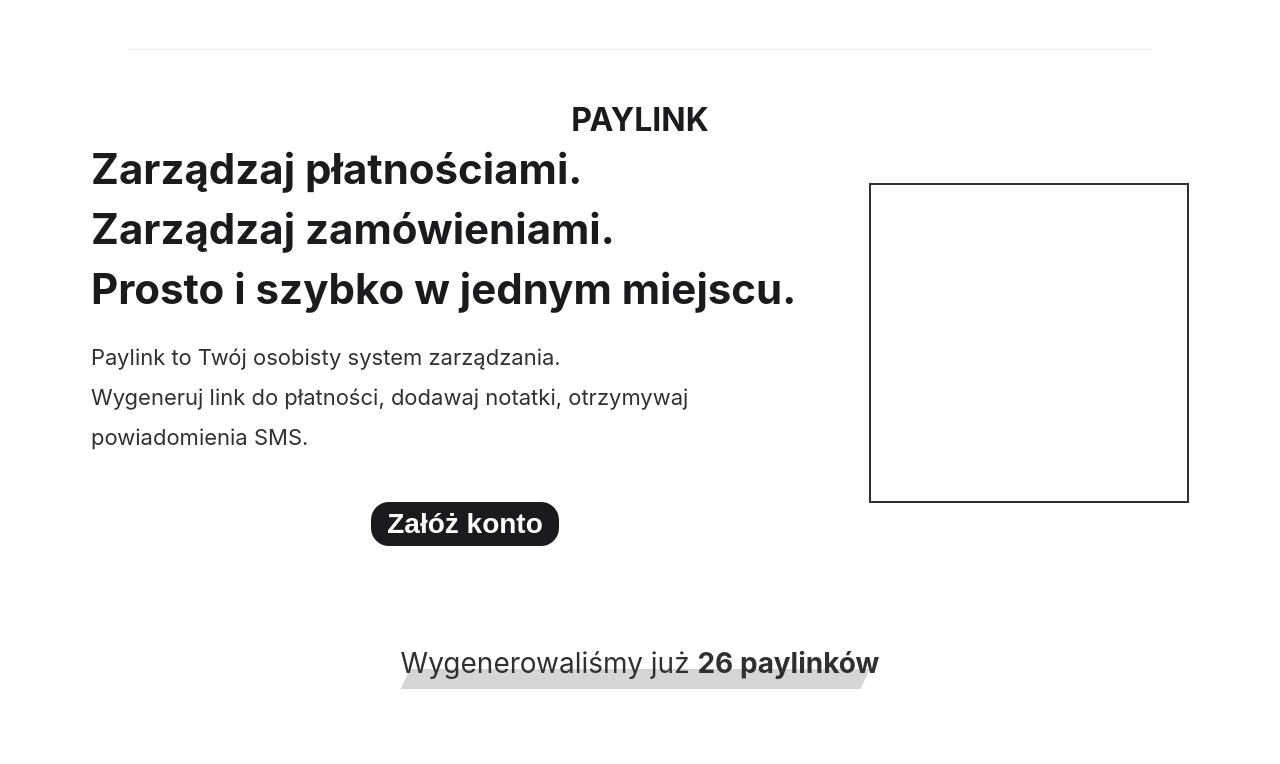
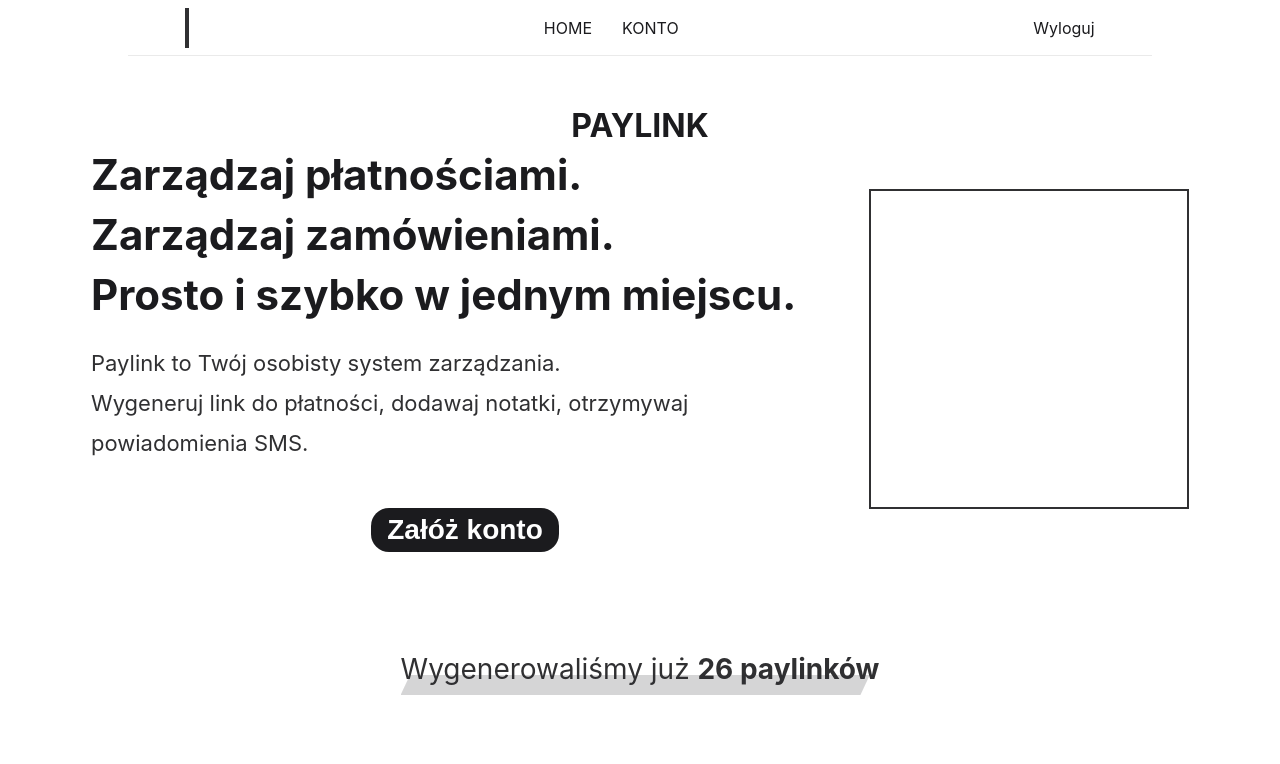
Before and after one commit to MagicianPL/PayBud, a React (Create React App) app: page /paylink in a window 1280 px wide. Shown: the top 764 px of the page. Built offline with nearby package versions, Linux system fonts and the light colour scheme.

Commit message:
Working on TopNavigation

```diff
--- a/src/components/Logo/StyledWrapper.tsx
+++ b/src/components/Logo/StyledWrapper.tsx
@@ -4,7 +4,7 @@
     width: 100%;
     max-width: 320px;
     height: 320px;
-    max-height: 320px;
+    max-height: 100%;
     border: 2px solid ${({theme}) => theme.colors.secondary};
 `;
 
--- a/src/components/TopNavigation/StyledWrapper.tsx
+++ b/src/components/TopNavigation/StyledWrapper.tsx
@@ -5,6 +5,11 @@
     min-height: 50px;
     position: relative;
     margin-bottom: 50px;
+    display: flex;
+    justify-content: space-around;
+    align-items: center;
+    padding: 8px;
+    color: ${({theme}) => theme.colors.primary};
 
     &::after {
         content: "";
@@ -18,6 +23,24 @@
         opacity: 0.1;
     }
 
+    .logo {
+        height: 40px;
+    }
+
+    ul {
+        display: flex;
+        gap: 30px;
+    }
+
+    li, p {
+        cursor: pointer;
+        transition: color 0.3s;
+
+        &:hover {
+            color: ${({theme}) => theme.colors.secondary};
+        }
+    }
+
 `;
 
 export default StyledWrapper;
--- a/src/components/TopNavigation/TopNavigation.tsx
+++ b/src/components/TopNavigation/TopNavigation.tsx
@@ -1,11 +1,19 @@
 import React from 'react';
 
 import StyledWrapper from './StyledWrapper';
+import Logo from '../Logo/Logo';
 
 const TopNavigation = () => {
     return(
         <StyledWrapper>
-
+            <div className="logo">
+                <Logo />
+            </div>
+            <ul>
+                <li>HOME</li>
+                <li>KONTO</li>
+            </ul>
+            <p>Wyloguj</p>
         </StyledWrapper>
     );
 };
```
